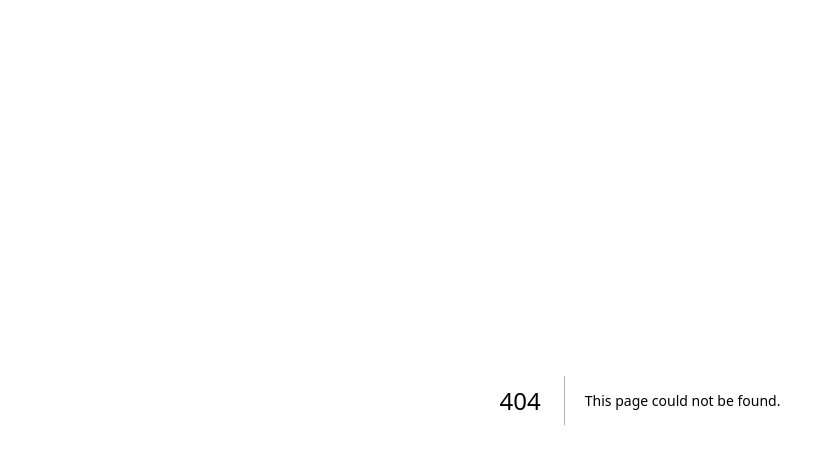
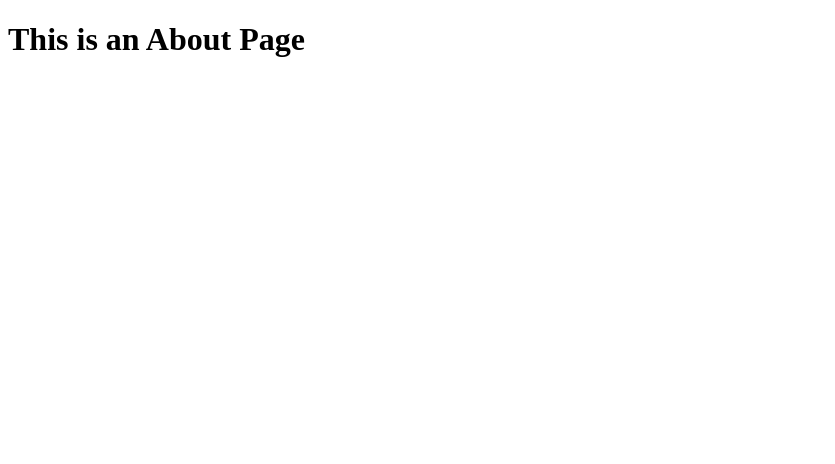
Before and after one commit to gitongatonny/nextjs-101, a Next.js app: page /about in a window 1280 px wide. Before the commit this address had no page. Shown: the top 464 px of the page, without its empty margins (0-835 px from the left). Built offline with nearby package versions, Linux system fonts and the light colour scheme.

Commit message:
routes-101

```diff
--- /dev/null
+++ b/src/app/about/page.tsx
@@ -0,0 +1,3 @@
+export default function About() {
+    return <h1>This is an About Page</h1>;
+}
--- /dev/null
+++ b/src/app/profile/page.tsx
@@ -0,0 +1,3 @@
+export default function Profile() {
+    return <h1>This is a Profile Page</h1>;
+}
```
